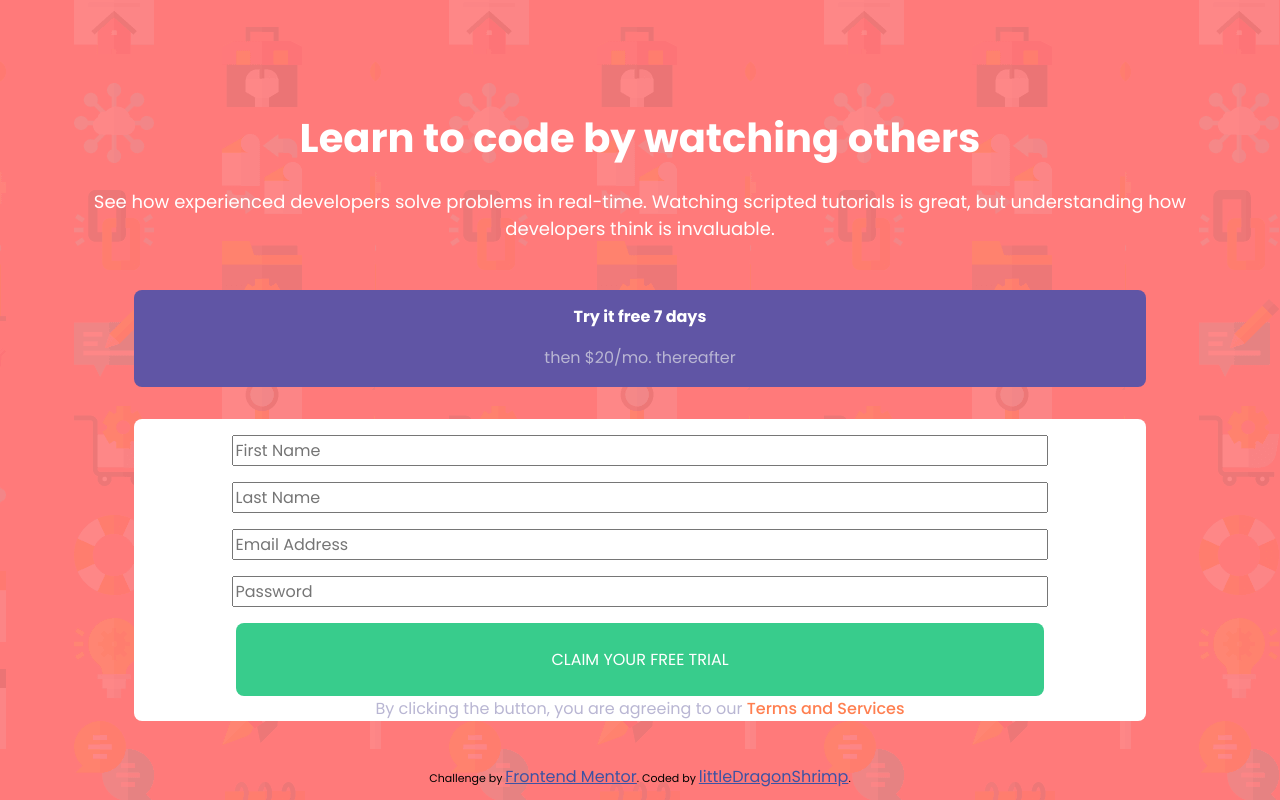
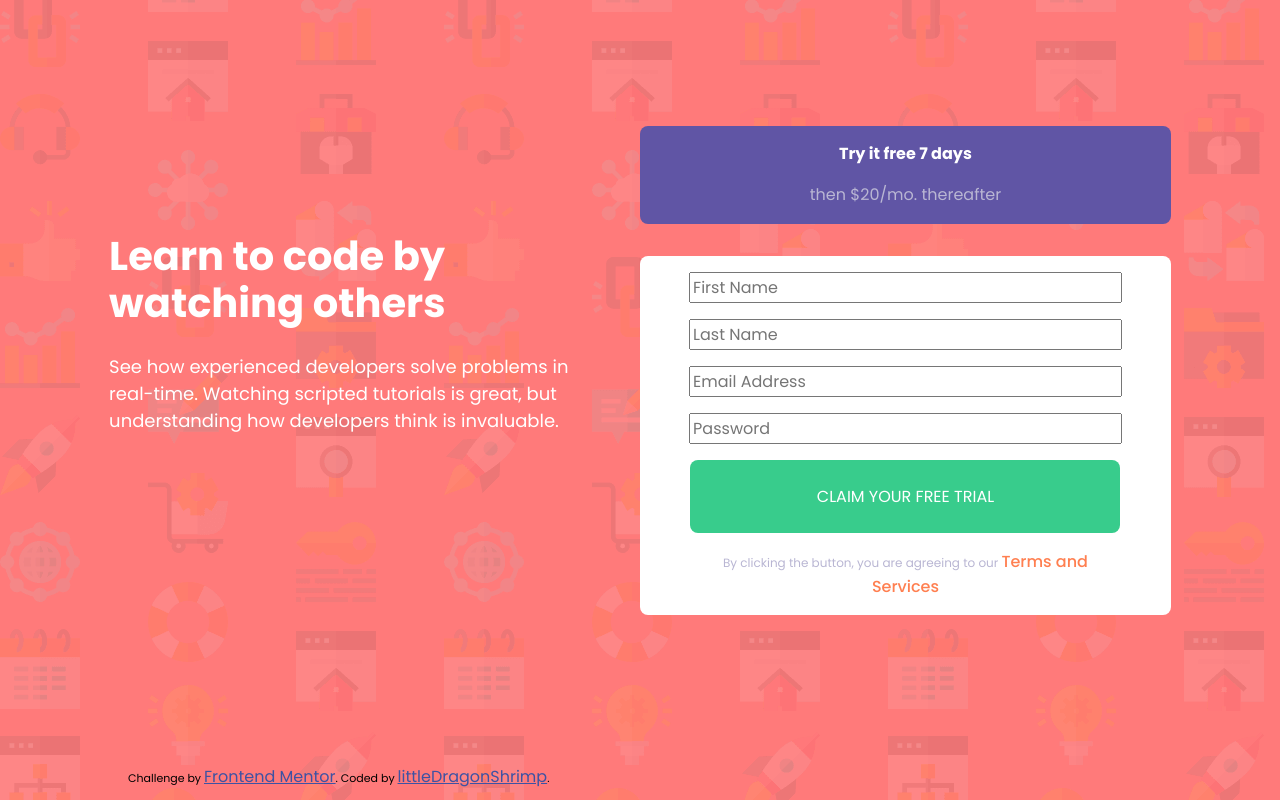
Before and after one commit to littledragonshrimp/introComponentSignup, a plain HTML site: page index.html in a window 1280 px wide. Drawn offline with Linux system fonts and the light colour scheme.

Commit message:
second commit, adds Desktop view

```diff
--- a/styles.scss
+++ b/styles.scss
@@ -72,6 +72,7 @@ main button:hover{
     }
 
     button{
+        width: 81%;
         background-color: $green;
         text-transform: uppercase;
         padding: 1.5rem;
@@ -83,11 +84,44 @@ main button:hover{
 }
 
 .terms{
+    padding-top: 1rem;
+    padding-bottom: 1rem;
     width: 80%;
     margin: auto;
     color: $gray;
+    font-size: 12px;
     b{
         font-weight: 500;
         color: coral;
     }
 }
+
+@media screen and (min-width: 1240px){
+    body{
+        background-image: url(images/bg-intro-desktop.png);
+    }
+
+    main{
+        display: block;
+        margin-top: 10%;
+    }
+    header{
+       display: block;
+       float: left;
+       max-width: 42%;
+       margin-left: 8%;
+       h1, p{text-align: start;}
+       p{margin-left: 0;}
+    }
+    .form-container, .try{
+        display: block;
+        float: right;
+        margin-right: 8%;
+        max-width: 42%;
+    }
+    footer{
+        position: absolute;
+        bottom: 0;
+        left: 10%;
+    }
+}
```
Also changed, not shown: index.html (+2 -3 lines), styles.css, 1 other file.
